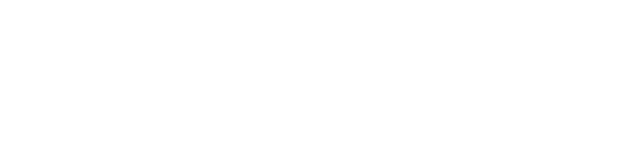
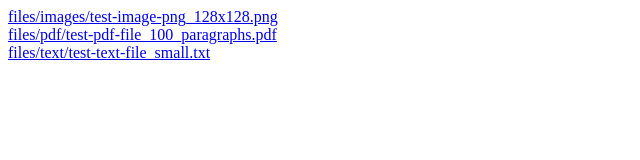
Before and after one commit to beliayeu/migration-tool-test-server, a website: page index.html in a window 1280 px wide. Shown: the whole page, without its empty margins (0-640 px from the left). Drawn offline with Linux system fonts and the light colour scheme.

Commit message:
regenerated html

```diff
--- a/index.html
+++ b/index.html
@@ -3,6 +3,18 @@
 <head>
 </head>
 <body>
-<a href="/files/images/test-image-png_128x128.png"/><a href="/files/pdf/test-pdf-file_100_paragraphs.pdf"/><a href="/files/text/test-text-file_small.txt"/>
+
+    <div>
+      <a href="/files/images/test-image-png_128x128.png">files/images/test-image-png_128x128.png</a>
+    </div>
+
+    <div>
+      <a href="/files/pdf/test-pdf-file_100_paragraphs.pdf">files/pdf/test-pdf-file_100_paragraphs.pdf</a>
+    </div>
+
+    <div>
+      <a href="/files/text/test-text-file_small.txt">files/text/test-text-file_small.txt</a>
+    </div>
+
 </body>
 </html>
```
